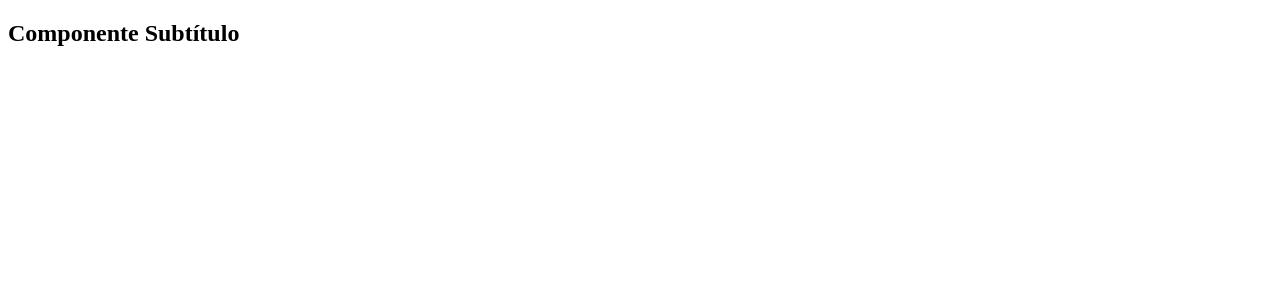
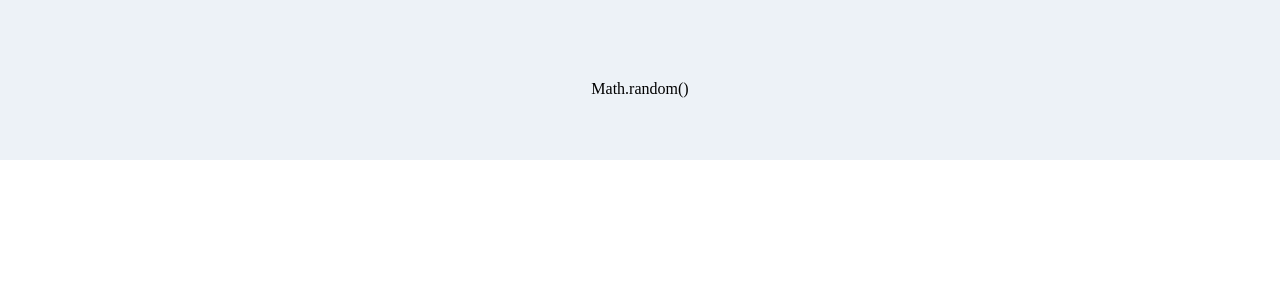
Before and after one commit to feh-franc0/STAART-Fundamentos-do-React, a JavaScript app: page / in a window 1280 px wide. Shown: the top 300 px of the page. Built offline with nearby package versions, Linux system fonts and the light colour scheme.

Commit message:
iniciando a aplicacao

```diff
--- /dev/null
+++ b/src/App.js
@@ -0,0 +1,9 @@
+import './styles/App.css'
+
+export default function App() {
+    return (
+    <div className='wrapper'>
+        Math.random()
+    </div>
+    )
+}
--- a/src/index.js
+++ b/src/index.js
@@ -1,12 +1,6 @@
 import ReactDOM from 'react-dom'
 
-function Subtitle() {
-    return <h2>Componente Subtítulo</h2>
-}
-
-function App() {
-    return <Subtitle />
-}
+import App from './App'
 
 ReactDOM.render(
     <App />,
--- /dev/null
+++ b/src/styles/App.css
@@ -0,0 +1,17 @@
+div.wrapper {
+    width: 100%;
+    display: flex;
+    flex-direction: column;
+    align-items: center;
+    padding: 72px 0;
+}
+
+div.wrapper::before {
+    content: ' ';
+    background-color: #edf2f7;
+    width: 100%;
+    height: 160px;
+    position: absolute;
+    z-index: -1;
+    top: 0;
+}
```
